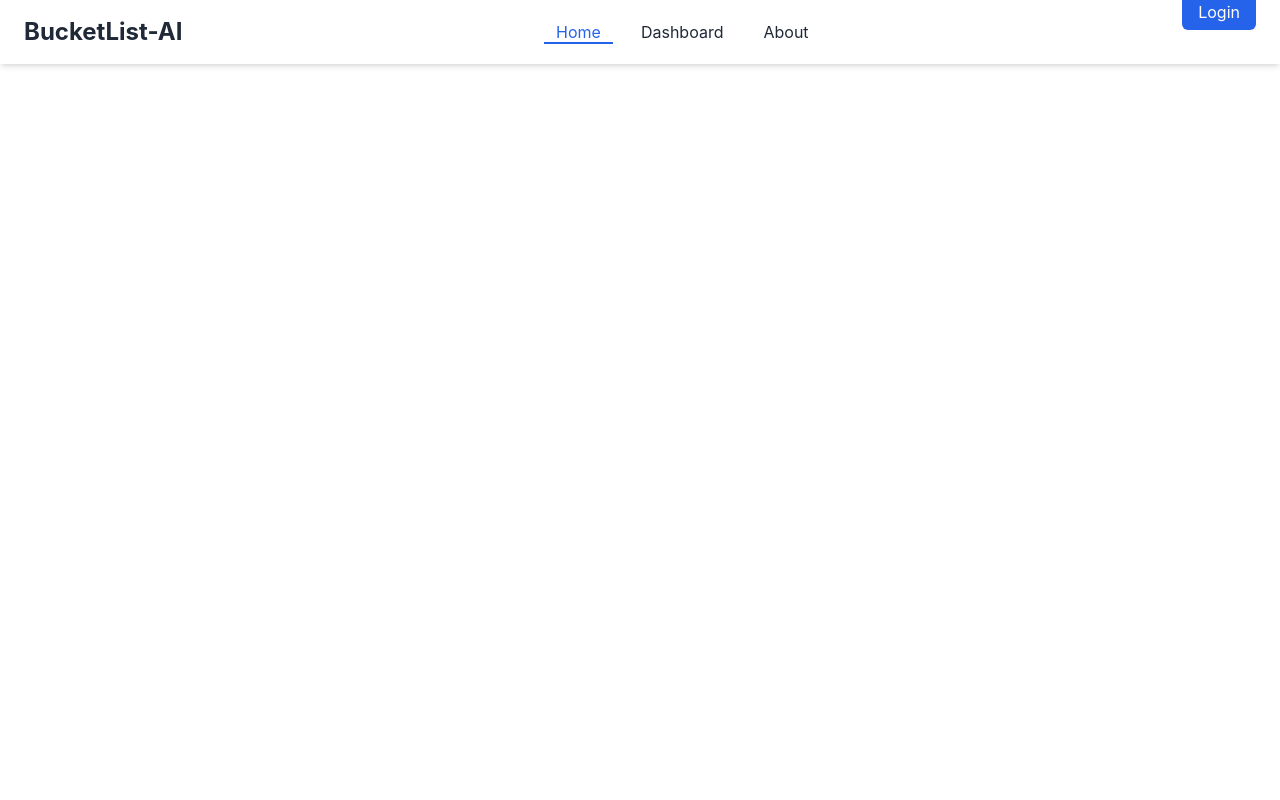
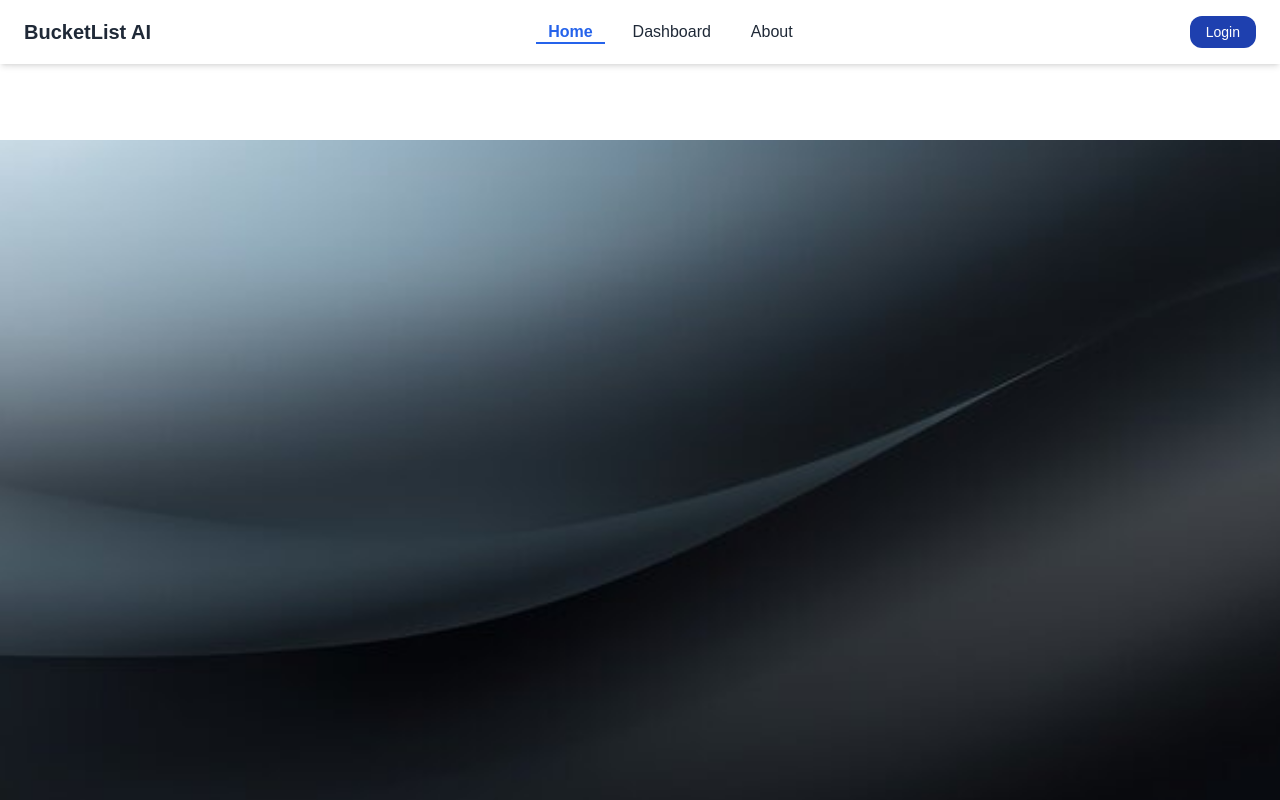
Before and after one commit to Uhhbay/BucketList-AI, a React (Create React App) app in the folder frontend/: page /about in a window 1280 px wide. Shown: the top 800 px of the page. Built offline with nearby package versions, Linux system fonts and the light colour scheme.

Commit message:
fix login routing

```diff
--- a/frontend/src/components/Navbar/Navbar.jsx
+++ b/frontend/src/components/Navbar/Navbar.jsx
@@ -39,7 +39,7 @@ export default function Navbar() {
                 <Link
                   key={index}
                   to={link.path}
-                  className={`text-2xl ${activeSection === link.name ? "text-blue-600" : "text-gray-800"} hover:text-blue-400`}
+                  className={`text-4xl ${activeSection === link.name ? "text-blue-600" : "text-gray-800"} hover:text-blue-400`}
                   onClick={() => {
                     setActiveSection(link.name);
                     setIsOpen(false);
@@ -53,12 +53,12 @@ export default function Navbar() {
         )}
       </AnimatePresence>
       <motion.div
-        className="flex justify-between fixed top-0 left-0 h-16 w-full bg-white shadow-md px-4 sm:px-6"
+        className="flex items-center justify-between fixed top-0 left-0 h-16 w-full bg-white shadow-md px-4 sm:px-6"
         initial={{ y: -100, opacity: 0 }}
         animate={{ y: 0, opacity: 1 }}
       >
-        <Link to="/" className="flex items-center text-2xl font-bold text-gray-800">
-          BucketList-AI
+        <Link to="/" className="flex items-center text-xl font-bold text-gray-800">
+          BucketList AI
         </Link>
         <button className="sm:hidden" onClick={toggleMenu}>
           <FontAwesomeIcon
@@ -73,7 +73,7 @@ export default function Navbar() {
                 <Link
                   to={link.path}
                   className={`px-3 py-2 rounded-md ${
-                    activeSection === link.name ? "text-blue-600" : "text-gray-800"
+                    activeSection === link.name ? "text-blue-600 font-semibold" : "text-gray-800"
                   } hover:text-blue-400`}
                   onClick={() => setActiveSection(link.name)}
                 >
@@ -96,7 +96,7 @@ export default function Navbar() {
               <FontAwesomeIcon icon={faUser} className="w-6 h-6" />
             </Link>
           ) : (
-            <Link to="/login" className="px-4 py-2 bg-blue-600 text-white rounded-md hover:bg-blue-700">
+            <Link to="/login" className="px-4 text-sm font-medium py-2 bg-blue-800 text-white rounded-xl hover:bg-blue-400 ease-in duration-100">
               Login
             </Link>
           )}
--- a/frontend/src/pages/App/App.jsx
+++ b/frontend/src/pages/App/App.jsx
@@ -2,6 +2,7 @@ import React from 'react';
 import { BrowserRouter as Router, Route, Routes } from 'react-router-dom';
 import Navbar from "../../components/Navbar/Navbar";
 import Home from '../Home/Home';
+import Login from '../Login/Login';
 
 export default function App() {
   return (
@@ -11,6 +12,7 @@ export default function App() {
         <main className="flex flex-grow pt-16">
           <Routes>
             <Route path="/" element={<Home />} />
+            <Route path="/login" element={<Login />} />
           </Routes>
         </main>
       </div>
```
Also changed, not shown: 1 other file (tests, documents, lock files or other folders).
